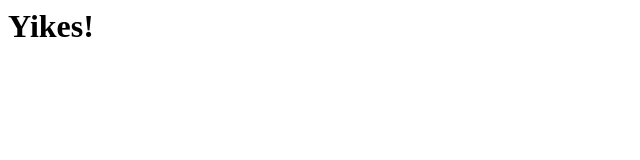
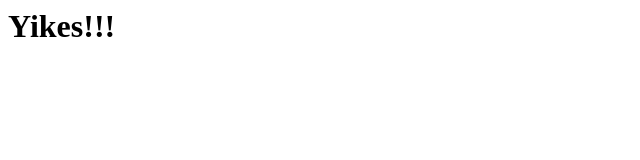
Before and after one commit to yikesdesignco/yikesdesignco, a plain HTML site: page index.html in a window 1280 px wide. Shown: the full height of the page, 0-640 px from the left. Drawn offline with Linux system fonts and the light colour scheme.

Commit message:
Update index.html

```diff
--- a/index.html
+++ b/index.html
@@ -5,7 +5,7 @@
 </head>
 
 <body>
-  <h1>Yikes!</h1>
+  <h1>Yikes!!!</h1>
 </body>
 
   </html>
```
